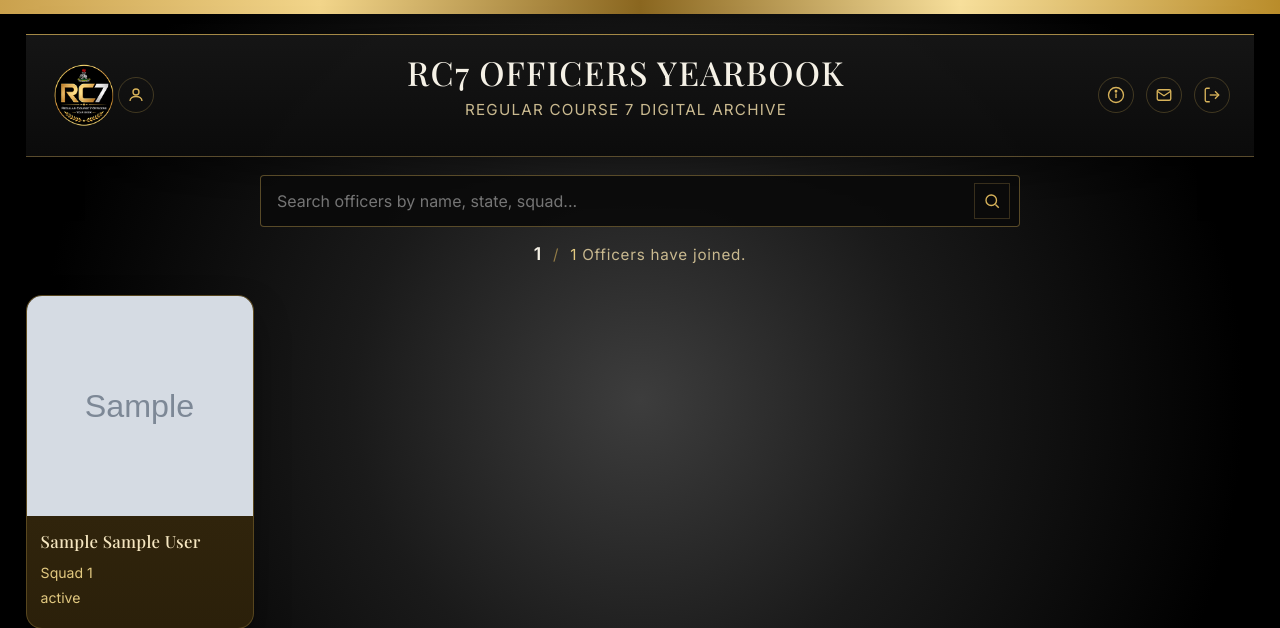
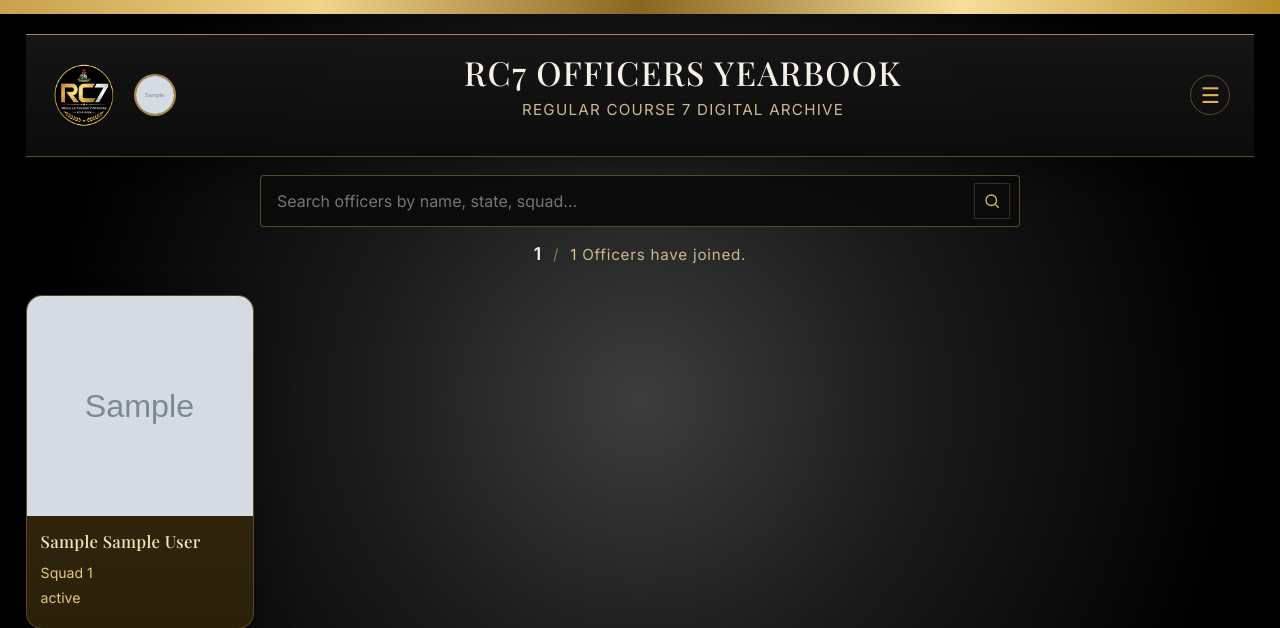
Before and after one commit to JayR-Studio/rc7-yearbook, a Flask app: page /home in a window 1280 px wide. Shown: the top 628 px of the page. Run offline with Flask 3, Linux system fonts and the light colour scheme; the visitor is signed in with stand-in values (Sample User, id 1); tables that the repository leaves empty hold one stand-in row (values such as "Sample post"); grey boxes marked "Sample" are stand-in pictures; some libraries are stand-ins or nearby versions; some web fonts are replaced.

Commit message:
Redesigned header

```diff
--- a/app.py
+++ b/app.py
@@ -283,6 +283,9 @@ def home():
     #     query = query.order_by(Profiles.display_name.asc())
 
     pagination = query.paginate(page=page, per_page=24, error_out=False)
+    current_user_profile = Profiles.query.filter_by(
+        officer_id=session.get("officer_id")
+    ).first()
 
     return render_template(
         "home.html",
@@ -293,6 +296,7 @@ def home():
         search=search,
         current_count=current_count,
         total_count=total_count,
+        current_user_profile=current_user_profile,
     )
 
 
--- a/static/css/styles.css
+++ b/static/css/styles.css
@@ -418,7 +418,7 @@ h1, h2, h3, h4, h5, h6,
 .brand-left {
     display: flex;
     align-items: center;
-    justify-content: flex-start;
+    gap: 16px;
 }
 
 .brand-center {
@@ -868,6 +868,10 @@ h1, h2, h3, h4, h5, h6,
 .profile-shell {
     width: min(98%, 1400px);
     margin: 24px auto 30px;
+}
+
+.profile-icon {
+    margin-left: 4px;
 }
 
 .profile-card {
@@ -1418,3 +1422,109 @@ textarea.input {
     color: #f2d58a;
     text-decoration: underline;
 }
+
+.nav-profile-photo-link {
+    width: 42px;
+    height: 42px;
+    display: block;
+    border-radius: 50%;
+    overflow: hidden;
+    border: 2px solid rgba(216, 179, 90, 0.75);
+    background: #111;
+    flex-shrink: 0;
+}
+
+.nav-profile-photo {
+    width: 100%;
+    height: 100%;
+    object-fit: cover;
+    object-position: center 20%;
+    display: block;
+}
+
+.nav-profile-fallback {
+    width: 100%;
+    height: 100%;
+    display: grid;
+    place-items: center;
+    font-family: "Inter", sans-serif;
+    font-size: 0.75rem;
+    font-weight: 700;
+    color: #1d1303;
+    background: linear-gradient(180deg, #f0d493, #d0a447, #ae7f21);
+}
+
+.header-actions {
+    position: relative;
+    justify-self: end;
+}
+
+.hamburger-button {
+    width: 40px;
+    height: 40px;
+    border-radius: 50%;
+    border: 1px solid rgba(216, 179, 90, 0.35);
+    background: transparent;
+    color: #d8b35a;
+    font-size: 1.35rem;
+    cursor: pointer;
+}
+
+.header-menu {
+    display: none;
+    position: absolute;
+    right: 0;
+    top: 48px;
+    min-width: 170px;
+    background: #111;
+    border: 1px solid rgba(216, 179, 90, 0.35);
+    box-shadow: 0 16px 30px rgba(0, 0, 0, 0.45);
+    z-index: 20;
+}
+
+.header-menu a {
+    display: block;
+    padding: 12px 14px;
+    font-family: "Inter", sans-serif;
+    color: #f5f1e6;
+    text-decoration: none;
+    border-bottom: 1px solid rgba(216, 179, 90, 0.12);
+}
+
+.header-menu a:hover {
+    background: rgba(216, 179, 90, 0.08);
+    color: #f2d58a;
+}
+
+.show-menu {
+    display: block;
+}
+
+@media (max-width: 768px) {
+    .yearbook-brand {
+        grid-template-columns: auto 1fr auto;
+        gap: 10px;
+    }
+
+    .brand-left {
+        gap: 10px;
+    }
+
+    .brand-logo {
+        width: 46px;
+        height: 46px;
+    }
+
+    .nav-profile-photo-link {
+        width: 38px;
+        height: 38px;
+    }
+
+    .yearbook-title {
+        font-size: 1.1rem;
+    }
+
+    .yearbook-subtitle {
+        font-size: 0.7rem;
+    }
+}
--- a/templates/home.html
+++ b/templates/home.html
@@ -16,11 +16,18 @@
                             alt="RC7 Logo"
                     >
 
-                    <a href="{{ url_for('view_profile', officer_id=session.get('officer_id')) if session.get('officer_id') else '#' }}" class="header-icon">
-                        <svg viewBox="0 0 24 24" fill="none">
-                            <circle cx="12" cy="8" r="4"/>
-                            <path d="M4 20c0-4 4-6 8-6s8 2 8 6"/>
-                        </svg>
+                    <a href="{{ url_for('view_profile', officer_id=session.get('officer_id')) }}"
+                       class="nav-profile-photo-link"
+                       title="My Profile">
+                        {% if current_user_profile and current_user_profile.profile_image %}
+                        <img
+                                class="nav-profile-photo"
+                                src="{{ current_user_profile.profile_image }}"
+                                alt="My Profile"
+                        >
+                        {% else %}
+                        <span class="nav-profile-fallback">Me</span>
+                        {% endif %}
                     </a>
                 </div>
 
@@ -30,28 +37,15 @@
                 </div>
 
                 <div class="header-actions">
-                    <a href="{{ url_for('about') }}" class="header-icon" title="About Us">
-                        <svg viewBox="0 0 24 24" fill="none">
-                            <circle cx="12" cy="12" r="10"/>
-                            <line x1="12" y1="10" x2="12" y2="16"/>
-                            <circle cx="12" cy="7" r="1"/>
-                        </svg>
-                    </a>
+                    <button class="hamburger-button" type="button" onclick="toggleHeaderMenu()" aria-label="Open menu">
+                        ☰
+                    </button>
 
-                    <a href="{{ url_for('contact') }}" class="header-icon" title="Contact Us">
-                        <svg viewBox="0 0 24 24" fill="none">
-                            <rect x="3" y="5" width="18" height="14" rx="2"/>
-                            <path d="M3 7l9 6 9-6"/>
-                        </svg>
-                    </a>
-
-                    <a href="{{ url_for('logout') }}" class="header-icon" title="Logout">
-                        <svg viewBox="0 0 24 24" fill="none">
-                            <path d="M16 17l5-5-5-5"/>
-                            <line x1="21" y1="12" x2="9" y2="12"/>
-                            <path d="M9 21H5a2 2 0 0 1-2-2V5a2 2 0 0 1 2-2h4"/>
-                        </svg>
-                    </a>
+                    <div class="header-menu" id="headerMenu">
+                        <a href="{{ url_for('about') }}">About Us</a>
+                        <a href="{{ url_for('contact') }}">Contact Us</a>
+                        <a href="{{ url_for('logout') }}">Logout</a>
+                    </div>
                 </div>
             </div>
         </section>
@@ -151,4 +145,10 @@
         {% endif %}
     </section>
 </div>
+<script>
+    function toggleHeaderMenu() {
+        const menu = document.getElementById("headerMenu");
+        menu.classList.toggle("show-menu");
+    }
+</script>
 {% endblock %}
```
Lines whose indentation alone changed are shown as unchanged.
